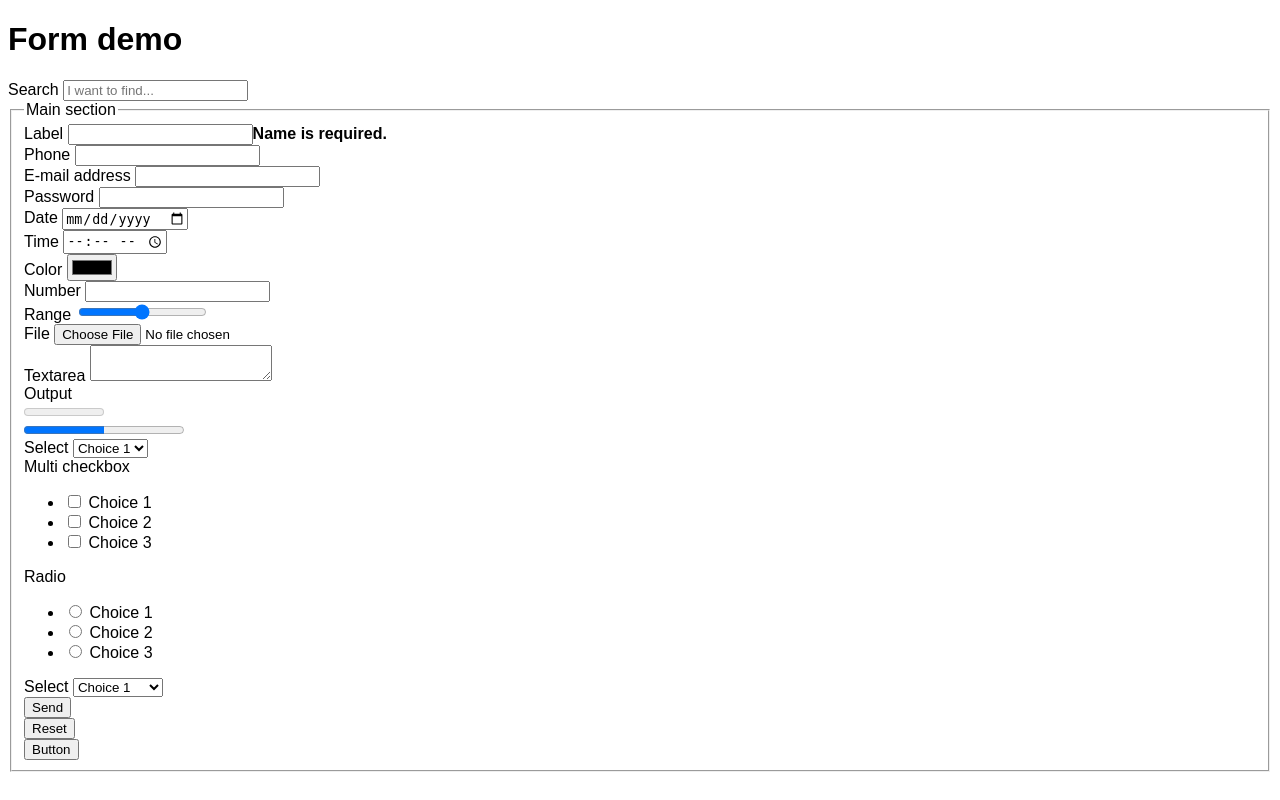
After one commit to laasti/form, a PHP site: page /demo/index.php in a window 1280 px wide. The commit adds this page. Run offline with PHP 8.4, Linux system fonts and the light colour scheme.

Commit message:
Added a demo form with all supported types

```diff
--- /dev/null
+++ b/demo/config.php
@@ -0,0 +1,192 @@
+<?php
+
+return [
+    'layout' => [
+        'main'
+    ],
+    'groups' => [
+        'main' => [
+            'label' => 'Main section',
+            'attributes' => []
+        ]
+    ],
+    'fields' => [
+        //Full config
+        [
+            'type' => 'text',
+            'name' => 'name',
+            'label' => 'Label',
+            'default' => 'no test',
+            'group' => 'main',
+            'choices' => [
+                'Test', 'Test 2'
+            ],
+            'attributes' => [
+                'class' => 'my-class'
+            ],
+            'container_attributes' => [
+                'id' => 'some-container'
+            ],
+        ],
+        [
+            'type' => 'search',
+            'name' => 'search',
+            'label' => 'Search',
+            'attributes' => ['placeholder' => 'I want to find...']
+        ],
+        [
+            'type' => 'tel',
+            'name' => 'phone',
+            'group' => 'main',
+            'label' => 'Phone'
+        ],
+        [
+            'type' => 'email',
+            'name' => 'email',
+            'group' => 'main',
+            'label' => 'E-mail address'
+        ],
+        [
+            'type' => 'password',
+            'name' => 'password',
+            'group' => 'main',
+            'label' => 'Password'
+        ],
+        [
+            'type' => 'date',
+            'name' => 'date',
+            'group' => 'main',
+            'label' => 'Date'
+        ],
+        [
+            'type' => 'time',
+            'name' => 'time',
+            'group' => 'main',
+            'label' => 'Time'
+        ],
+        [
+            'type' => 'color',
+            'name' => 'color',
+            'group' => 'main',
+            'label' => 'Color'
+        ],
+        [
+            'type' => 'number',
+            'name' => 'number',
+            'group' => 'main',
+            'label' => 'Number'
+        ],
+        [
+            'type' => 'range',
+            'name' => 'range',
+            'group' => 'main',
+            'label' => 'Range'
+        ],
+        [
+            'type' => 'file',
+            'name' => 'file',
+            'group' => 'main',
+            'label' => 'File'
+        ],
+        [
+            'type' => 'textarea',
+            'name' => 'textarea',
+            'group' => 'main',
+            'label' => 'Textarea'
+        ],
+        [
+            'type' => 'output',
+            'name' => 'output',
+            'group' => 'main',
+            'label' => 'Output'
+        ],
+        [
+            'type' => 'meter',
+            'name' => 'meter',
+            'group' => 'main',
+            'label' => 'Meter'
+        ],
+        [
+            'type' => 'progress',
+            'name' => 'progress',
+            'group' => 'main',
+            'label' => 'Progress',
+            'default' => 5,
+            'attributes' => [
+                'max' => 10
+            ]
+        ],
+        [
+            'type' => 'select',
+            'name' => 'simple_select',
+            'group' => 'main',
+            'label' => 'Select',
+            'choices' => [
+                '1' => 'Choice 1',
+                '2' => 'Choice 2',
+                '3' => 'Choice 3',
+            ]
+        ],
+        [
+            'type' => 'checkbox',
+            'name' => 'multi_checkbox',
+            'group' => 'main',
+            'label' => 'Multi checkbox',
+            'choices' => [
+                '1' => 'Choice 1',
+                '2' => 'Choice 2',
+                '3' => 'Choice 3',
+            ]
+        ],
+        [
+            'type' => 'radio',
+            'name' => 'radio',
+            'group' => 'main',
+            'label' => 'Radio',
+            'choices' => [
+                '1' => 'Choice 1',
+                '2' => 'Choice 2',
+                '3' => 'Choice 3',
+            ]
+        ],
+        [
+            'type' => 'select',
+            'name' => 'group_select',
+            'group' => 'main',
+            'label' => 'Select',
+            'choices' => [
+                '1' => 'Choice 1',
+                '2' => 'Choice 2',
+                '3' => 'Choice 3',
+                'Group 1' => [
+                    '4' => 'Choice 4',
+                    '5' => 'Choice 5',
+                    '6' => 'Choice 6',
+                ]
+            ]
+        ],
+        [
+            'type' => 'submit',
+            'name' => 'submit',
+            'group' => 'main',
+            'label' => 'Send'
+        ],
+        [
+            'type' => 'reset',
+            'name' => 'reset',
+            'group' => 'main',
+            'label' => 'Reset'
+        ],
+        [
+            'type' => 'button',
+            'name' => 'button',
+            'group' => 'main',
+            'label' => 'Button'
+        ],
+        //minimal config
+        [
+            'type' => 'hidden',
+            'name' => 'token',
+        ]
+    ]
+];
--- /dev/null
+++ b/demo/inc/form-group.php
@@ -0,0 +1,9 @@
+<fieldset name="<?= $group->getName(); ?>" <?= $group->getAttributes(); ?>>
+    <legend><?= $group->getLabel(); ?></legend>
+    <?php foreach ($group->getFields() as $field): ?>
+    <?php include('form-row.php'); ?>
+    <?php endforeach; ?>
+    <?php foreach ($group->getGroups() as $group): ?>
+    <?php include('form-group.php'); ?>
+    <?php endforeach; ?>
+</fieldset>
--- /dev/null
+++ b/demo/inc/form-row.php
@@ -0,0 +1,11 @@
+<div <?= $field->getContainerAttributes(); ?>>
+<?php if ($field->hasLabel()): ?>
+<label class="form-label" for="<?= $field->getId(); ?>"><?= $field->getLabel(); ?></label>
+<?php elseif ($field->hasFakeLabel()): ?>
+<span class="form-label"><?php echo $field->getLabel(); ?></span>
+<?php endif; ?>
+<?= $field->getControl(); ?>
+<?php if ($field->getErrors()): ?>
+<strong class="form-error"><?= $field->getError(); ?></strong>
+<?php endif; ?>
+</div>
--- /dev/null
+++ b/demo/index.php
@@ -0,0 +1,28 @@
+<?php
+
+require '../vendor/autoload.php';
+
+$form = Laasti\Form\FormFactory::createFromConfig(require 'config.php', ['name' => ''], ['name' => ['Name is required.']]);
+
+?>
+<!DOCTYPE html>
+<html>
+    <head>
+        <meta charset="UTF-8">
+        <title>Form Demo</title>
+        <style>
+            body {font-family:sans-serif;}
+        </style>
+    </head>
+    <body>
+        <h1>Form demo</h1>
+        <form action="<?= $form->getAction(); ?>" method="<?= $form->getMethod(); ?>" <?= $form->getFormAttributes(); ?>>
+            <?php foreach ($form->getFields() as $field): ?>
+            <?php include 'inc/form-row.php'; ?>
+            <?php endforeach; ?>
+            <?php foreach ($form->getGroups() as $group): ?>
+            <?php include 'inc/form-group.php'; ?>
+            <?php endforeach; ?>
+        </form>
+    </body>
+</html>
--- a/src/ElementsGenerator.php
+++ b/src/ElementsGenerator.php
@@ -66,38 +66,47 @@ class ElementsGenerator
 
     public static function renderCheckbox(Field $field)
     {
-        if (empty($field->getChoices())) {
+        if (!count($field->getChoices())) {
             return self::renderInput($field);
         }
 
         $html = '';
         $values = is_array($field->getValue()) ? $field->getValue() : [$field->getValue()];
+        $cpt = 0;
         foreach ($field->getChoices() as $value => $label) {
             $checked = in_array($value, $values) ? ' checked="checked" ' : '';
-            $html .= sprintf('<label><input type="checkbox" name="%s" value="%s" %s %s /> <span class="checkbox-choice-label">%s</span></label>', $field->getName(), $value, $checked, $field->getAttributes(), $label).PHP_EOL;
+            $attributes = clone $field->getAttributes();
+            $attributes->setAttribute('id', $attributes->getAttribute('id').'_'.$cpt);
+            $html .= sprintf('<li><input type="checkbox" name="%s" value="%s" %s %s /> <label for="%s">%s</label></li>', $field->getName(), $value, $checked, $attributes, $attributes->getAttribute('id'), $label).PHP_EOL;
+            $cpt++;
         }
 
-        return self::renderInput($field);
+        return empty($html) ? '' : '<ul id="'.$field->getId().'">'.$html.'</ul>';
     }
 
     public static function renderRadio(Field $field)
     {
-        if (empty($field->getChoices())) {
+        if (!count($field->getChoices())) {
             return self::renderInput($field);
         }
 
         $html = '';
+        $cpt = 0;
         foreach ($field->getChoices() as $value => $label) {
             $checked = $value == $field->getValue() ? ' checked="checked" ' : '';
-            $html .= sprintf('<label><input type="radio" name="%s" value="%s" %s %s /> <span class="radio-choice-label">%s</span></label>', $field->getName(), $value, $checked, $field->getAttributes(), $label).PHP_EOL;
+            $attributes = clone $field->getAttributes();
+            $attributes->setAttribute('id', $attributes->getAttribute('id').'_'.$cpt);
+            $html .= sprintf('<li><input type="radio" name="%s" value="%s" %s %s /> <label for="%s">%s</label></li>', $field->getName(), $value, $checked, $attributes, $attributes->getAttribute('id'), $label).PHP_EOL;
+            $cpt++;
         }
 
-        return $html;
+        return empty($html) ? '' : '<ul id="'.$field->getId().'">'.$html.'</ul>';
     }
 
     public static function renderFile(Field $field)
     {
-        return self::renderInput($field).sprintf('<input type="hidden" name="%s" value="%s" />', $field->getName(), $field->getValue());
+        return sprintf('<input type="%s" name="%s" %s />', $field->getType(), $field->getName(), $field->getAttributes())
+                .sprintf('<input type="hidden" name="%s" value="%s" />', $field->getName(), $field->getValue());
     }
 
     public static function renderSubmit(Field $field)
--- a/src/Field.php
+++ b/src/Field.php
@@ -19,6 +19,7 @@ class Field
     protected $choices;
     protected $attributes;
     protected $containerAttributes;
+    protected $factoryClass = 'Laasti\Form\ElementsGenerator';
 
     public function __construct($type, $name, $label, $choices = [], $group = null, $attributes = [], $containerAttributes = [])
     {
@@ -53,6 +54,7 @@ class Field
 
     public function getAttributes()
     {
+        $this->getId();
         return $this->attributes;
     }
 
@@ -71,6 +73,11 @@ class Field
         return $this->value;
     }
 
+    public function getControl()
+    {
+        return call_user_func_array([$this->factoryClass, 'render'.ucfirst($this->getType())], [$this]);
+    }
+
     public function getError()
     {
         if (empty($this->errors)) {
@@ -78,6 +85,26 @@ class Field
         }
         $keys = array_keys($this->errors);
         return $this->errors[array_shift($keys)];
+    }
+
+    public function isButton()
+    {
+        return in_array($this->getType(), ['reset', 'submit', 'button']);
+    }
+
+    public function hasFakeLabel()
+    {
+        return in_array($this->getType(), ['radio']) || ($this->getType() === 'checkbox' && count($this->getChoices()) > 1);
+    }
+
+    public function hasLabel()
+    {
+        return !in_array($this->getType(), ['hidden', 'reset', 'submit', 'button', 'image', 'meter', 'progress', 'radio','checkbox']) || ($this->getType() === 'checkbox' && count($this->getChoices()) < 2);
+    }
+
+    public function hasNoLabel()
+    {
+        return in_array($this->getType(), ['hidden', 'submit', 'button', 'image', 'meter', 'progress']);
     }
 
     public function getErrors()
@@ -101,7 +128,7 @@ class Field
 
     public function setValue($value)
     {
-        $this->value = $value;
+        $this->value = htmlspecialchars((string)$value, ENT_QUOTES);
         return $this;
     }
 
--- a/src/Form.php
+++ b/src/Form.php
@@ -20,6 +20,7 @@ class Form
     protected $groups = [];
     protected $rootGroups = [];
     protected $groupsLayout;
+    protected $fileFields = [];
 
     public function __construct($data, $errors = [])
     {
@@ -30,10 +31,12 @@ class Form
 
     public function addField($type, $name, $label = null, $choices = [], $group = null, $attributes = [], $containerAttributes = [])
     {
+        if ($type === 'file') {
+            $this->fileFields[] = $name;
+        }
         if (isset($this->fields[$name])) {
             throw new \RuntimeException('The field "' . $name . '" is already defined.');
         }
-
         $group = is_null($group) ? self::DEFAULT_GROUP : $group;
         $this->fields[$name] = new Field($type, $name, $label, $choices, $group, $attributes, $containerAttributes);
         $this->fields[$name]->setValue($this->getData($name));
@@ -49,7 +52,9 @@ class Form
             $this->defineGroup($group, '', []);
         }
 
+        //Remove from old group
         $this->groups[$this->fields[$fieldname]->getGroup()]->removeField($fieldname);
+        //Add to new group
         $this->fields[$fieldname]->setGroup($group);
         $this->groups[$group]->addField($this->fields[$fieldname]);
 
@@ -64,6 +69,9 @@ class Form
 
         $group = $this->fields[$fieldname]->getGroup();
         $this->groups[$group]->removeField($fieldname);
+        if ($this->fields[$fieldname]->getType() === 'file') {
+            unset($this->fileFields[array_search($fieldname, $this->fileFields)]);
+        }
         unset($this->fields[$fieldname]);
 
         return $this;
@@ -75,6 +83,9 @@ class Form
             throw new \OutOfBoundsException('The group "' . $group . '" does not exist.');
         }
         foreach ($this->groups[$group]->getFields() as $fieldname => $field) {
+            if ($this->fields[$fieldname]->getType() === 'file') {
+                unset($this->fileFields[array_search($fieldname, $this->fileFields)]);
+            }
             unset($this->fields[$fieldname]);
         }
         unset($this->groups[$group]);
@@ -189,7 +200,12 @@ class Form
 
     public function defineGroup($group, $label, $attributes = [])
     {
-        $this->groups[$group] = new Group($group, $label, $attributes);
+        if (isset($this->groups[$group])) {
+            $this->groups[$group]->setLabel($label);
+            $this->groups[$group]->setAttributes($attributes);
+        } else {
+            $this->groups[$group] = new Group($group, $label, $attributes);
+        }
 
         return $this;
     }
@@ -234,6 +250,9 @@ class Form
 
     public function getFormAttributes()
     {
+        if (count($this->fileFields)) {
+            $this->formAttributes->setAttribute('enctype', 'multipart/form-data');
+        }
         return $this->formAttributes;
     }
 
--- a/src/FormFactory.php
+++ b/src/FormFactory.php
@@ -41,7 +41,6 @@ class FormFactory
                 if (!isset($data[$name]) && !is_null($default)) {
                     $data[$name] = $default;
                 }
-
                 $field = $form->addField($type, $name, $label, $choices, $group, $attributes, $container_attributes);
             }
 
```
